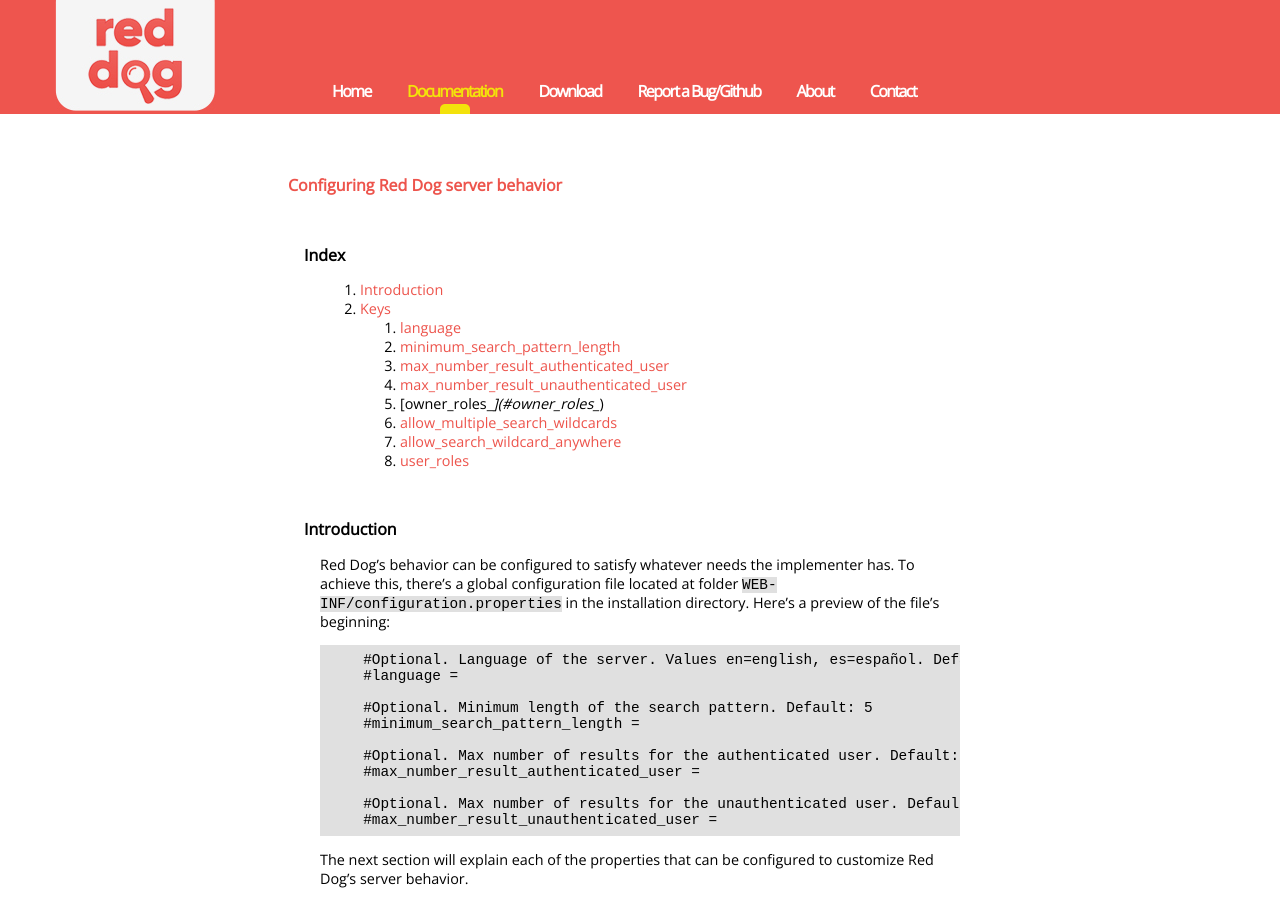
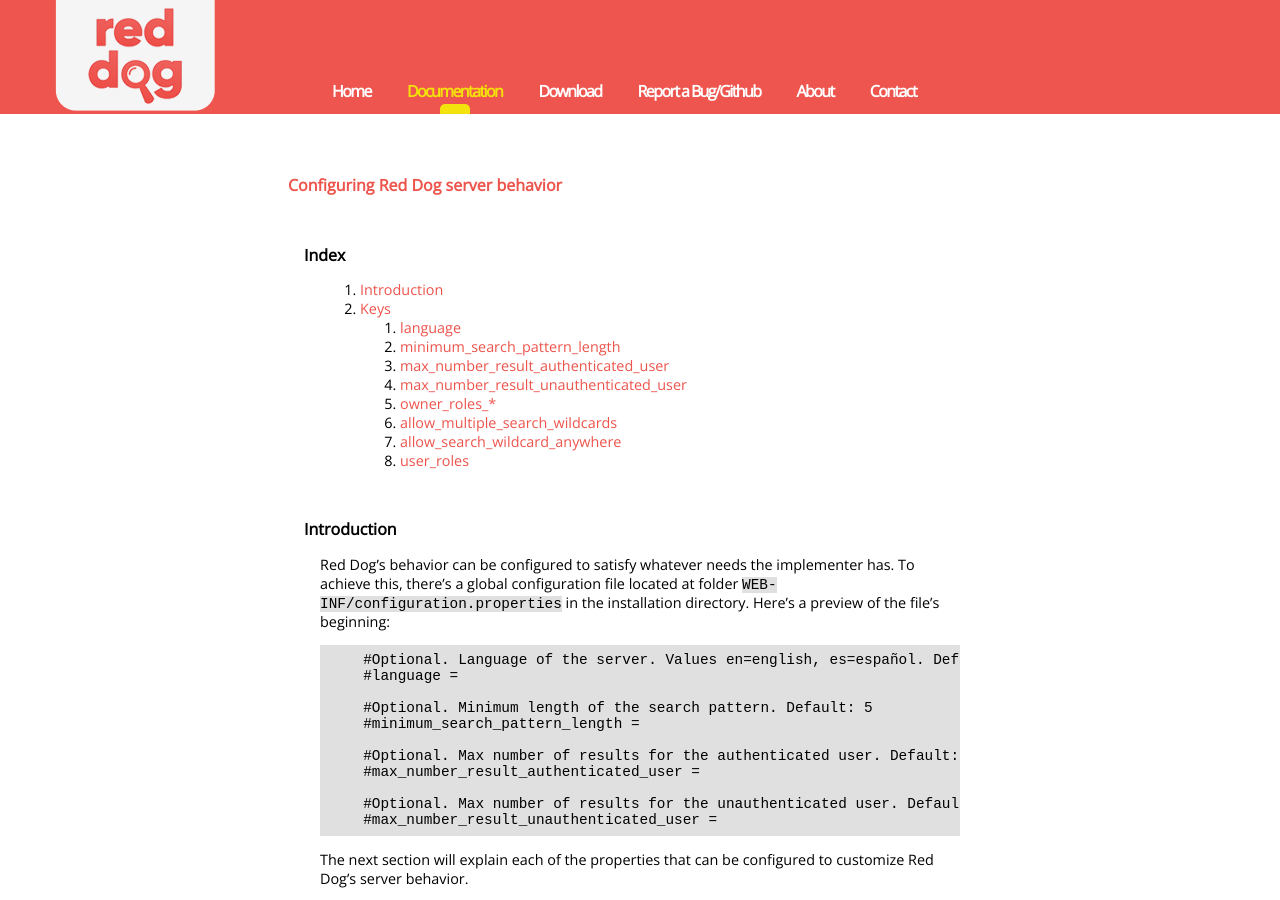
Before and after one commit to NICMx/rdap-server, a Jekyll site: the page built from behavior-configuration.md, in a window 1280 px wide and 900 px high. Built offline with Jekyll 4.4.1, drawn with Linux system fonts in a browser that asks for light colours; nearby versions of some CDN libraries.

Commit message:
Fix 'owner_roles' link

```diff
--- a/behavior-configuration.md
+++ b/behavior-configuration.md
@@ -12,7 +12,7 @@
    1. [minimum_search_pattern_length](#minimum_search_pattern_length)
    1. [max_number_result_authenticated_user](#max_number_result_authenticated_user)
    1. [max_number_result_unauthenticated_user](#max_number_result_unauthenticated_user)
-   1. [owner_roles_*](#owner_roles_*)
+   1. [owner_roles_*](#owner_roles_)
    1. [allow_multiple_search_wildcards](#allow_multiple_search_wildcards)
    1. [allow_search_wildcard_anywhere](#allow_search_wildcard_anywhere)
    1. [user_roles](#user_roles)
```
